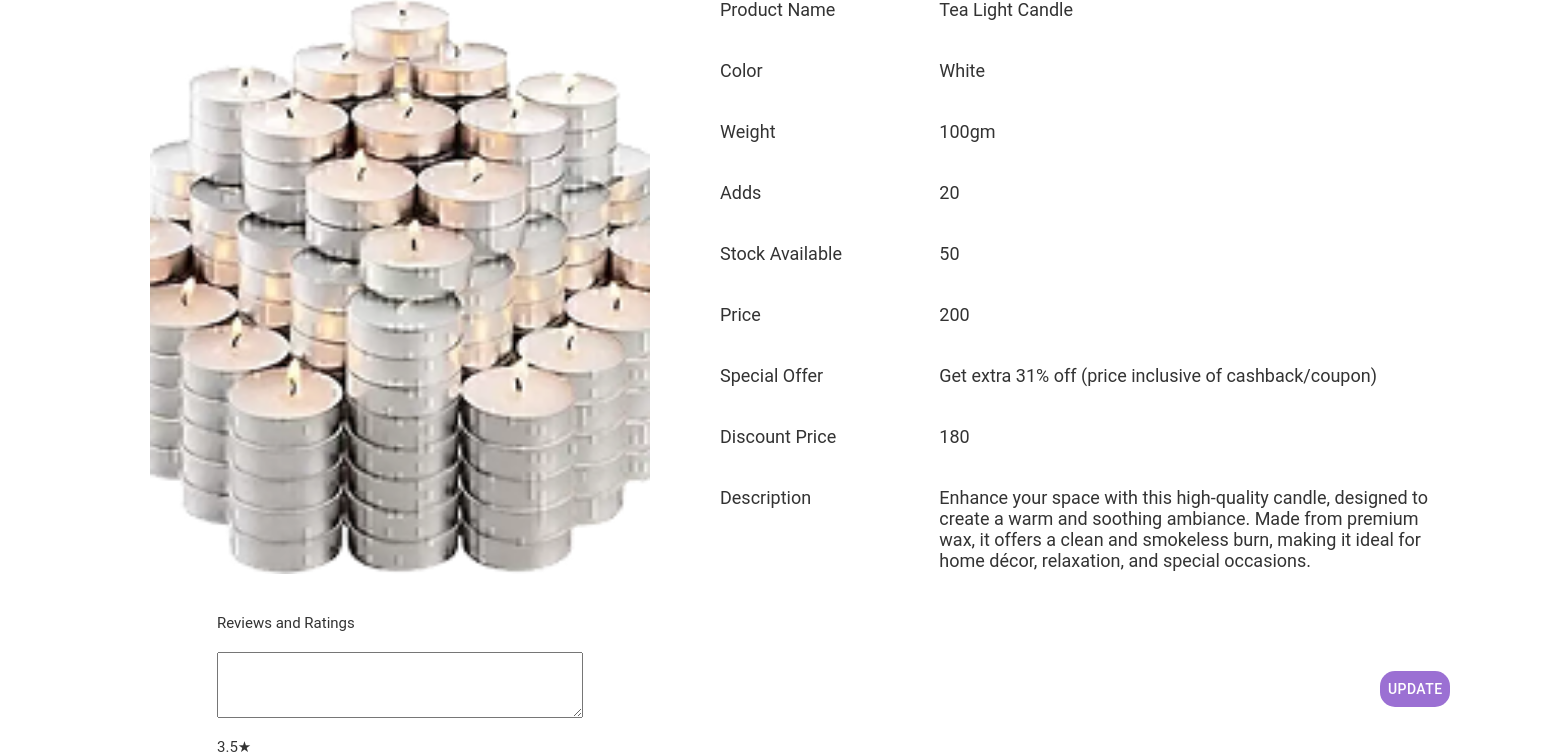
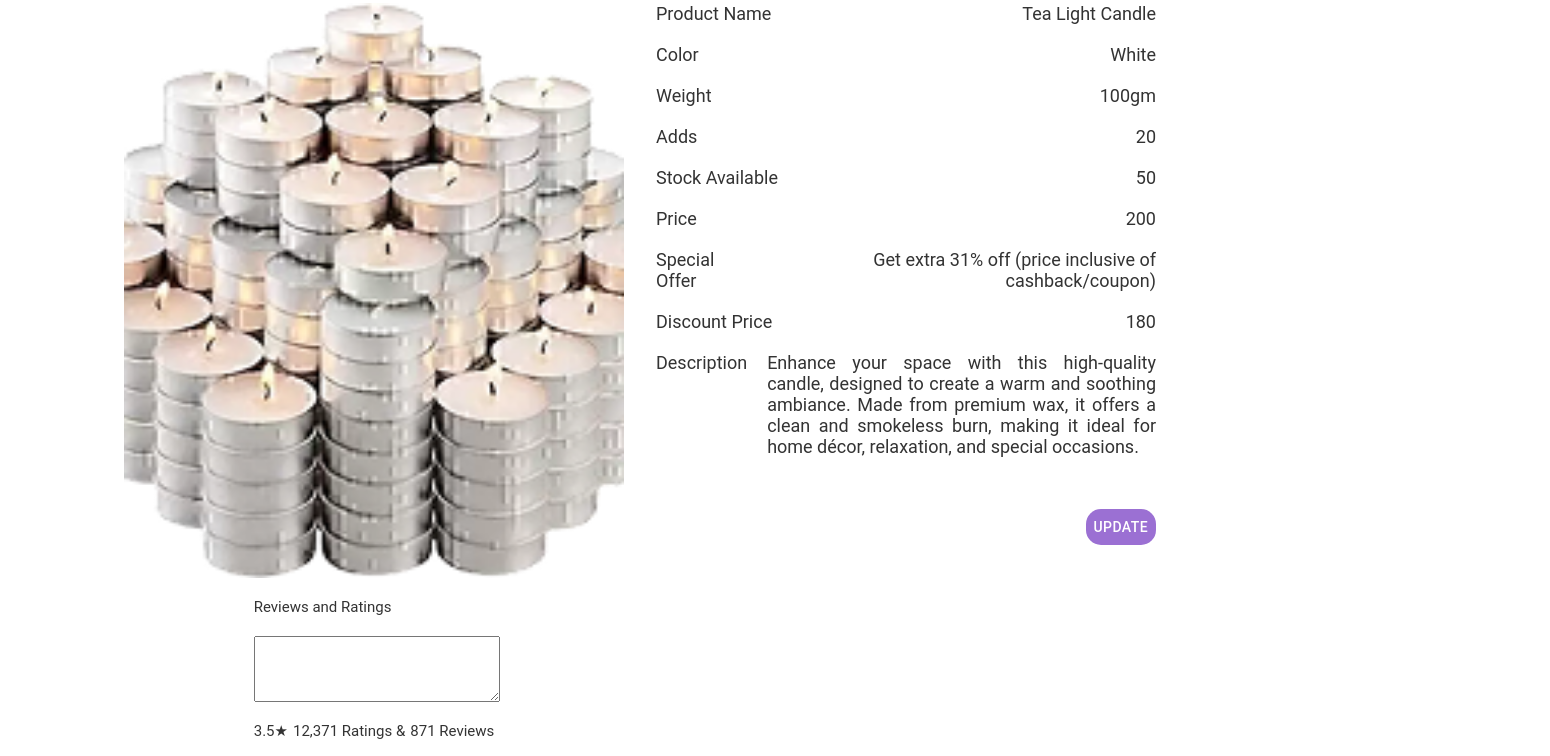
Before and after one commit to srishticampus/LocalBiz, a React (Vite) app in the folder client/: page /local_biz/customer/viewproduct in a window 1280 px wide. Shown: the part 155-911 px from the top of the page, 1550 px wide, since content can reach past the window. Built offline with nearby package versions, Linux system fonts and the light colour scheme.

Commit message:
fe fix prview

```diff
--- a/client/src/components/customer/CustomerProductView.jsx
+++ b/client/src/components/customer/CustomerProductView.jsx
@@ -1,6 +1,6 @@
 import React, { useEffect, useState } from 'react'
 import CustomerNavbar from '../Navbar/CustomerNavbar'
-import { Box, Button, Typography } from '@mui/material';
+import { Box, Button, Typography, Container, Grid } from '@mui/material';
 import coin from "../../assets/image 94.png";
 import Footer from '../Footer/Footer';
 
@@ -13,56 +13,74 @@ const CustomerProductView = () => {
     return (
         <>
             <CustomerNavbar customerdetails={customerDetails} />
-            <Box>
-                <Typography sx={{ fontSize: "24px", fontWeight: "400", ml: "150px" }} variant='h4'>View Products</Typography>
-            </Box>
-            <Box display={"flex"} alignItems={"start"} sx={{ ml: "150px", mt: "60px", gap: "70px" }}>
-                <Box sx={{ gap: "20px" }} display={"flex"} flexDirection={"column"} justifyContent={"center"} alignItems={"center"}>
-                    <Box sx={{ height: "575px", width: "500px" }} component="img" src={coin} alt='coin'></Box>
-                    <Box sx={{ gap: "20px", mt: "20px" ,mb:"50px"}} display={"flex"} flexDirection={"column"} justifyContent={"center"} alignItems={"start"}>
+            <Container maxWidth="lg" sx={{ mt: 4, mb: 4 }}>
+                <Typography sx={{ fontSize: { xs: "20px", md: "24px" }, fontWeight: "400", textAlign: { xs: "center", md: "left" }, mb: 4 }} variant='h4'>View Products</Typography>
+
+                <Grid container spacing={4} justifyContent="center" alignItems="flex-start">
+                    {/* Product Image and Reviews Section */}
+                    <Grid item xs={12} md={6} sx={{ display: "flex", flexDirection: "column", alignItems: "center" }}>
+                        <Box sx={{ height: { xs: "300px", md: "575px" }, width: { xs: "300px", md: "500px" }, maxWidth: "100%" }} component="img" src={coin} alt='coin'></Box>
+                        <Box sx={{ gap: "20px", mt: "20px", mb: "50px", alignItems: { xs: "center", md: "start" } }} display={"flex"} flexDirection={"column"} justifyContent={"center"}>
                             <Typography color='primary' sx={{ fontSize: "15px", fontWeight: "400" }} variant='p'>Reviews and Ratings</Typography>
-                        <textarea rows={4} style={{ width: "360px" }}>
+                            <textarea rows={4} style={{ width: "100%", maxWidth: "360px" }}>
 
                             </textarea>
 
+                            <Box display={"flex"} gap={"5px"}>
                                 <Typography color='primary' sx={{ fontSize: "15px", fontWeight: "400" }} variant='p'>3.5★</Typography>
                                 <Typography color='primary' sx={{ fontSize: "15px", fontWeight: "400" }} variant='p'>12,371 Ratings &</Typography>
                                 <Typography color='primary' sx={{ fontSize: "15px", fontWeight: "400" }} variant='p'>871 Reviews</Typography>
                             </Box>
+                        </Box>
+                    </Grid>
 
+                    {/* Product Details Section */}
+                    <Grid item xs={12} md={6} sx={{ display: "flex", flexDirection: "column", alignItems: { xs: "center", md: "flex-start" } }}>
+                        <Box sx={{ gap: "20px", width: { xs: "100%", md: "500px" }, maxWidth: "100%" }} display={"flex"} flexDirection={"column"} alignItems={"start"}>
+                            <Box display={"flex"} justifyContent={"space-between"} width={"100%"}>
+                                <Typography color='primary' sx={{ fontSize: "18px", fontWeight: "400" }} variant='p'>Product Name</Typography>
+                                <Typography color='primary' sx={{ fontSize: "18px", fontWeight: "400" }} variant='p'>Tea Light Candle</Typography>
                             </Box>
-                <Box sx={{ gap: "80px" }} display={"flex"} justifyContent={"center"} alignItems={"start"}>
-                    <Box sx={{ gap: "40px",width:"500px" }} display={"flex"} flexDirection={"column"} alignItems={"start"}>
-                        <Typography color='primary' sx={{ fontSize: "18px", fontWeight: "400" }} variant='p'>Product Name</Typography>
+                            <Box display={"flex"} justifyContent={"space-between"} width={"100%"}>
                                 <Typography color='primary' sx={{ fontSize: "18px", fontWeight: "400" }} variant='p'>Color</Typography>
+                                <Typography color='primary' sx={{ fontSize: "18px", fontWeight: "400" }} variant='p'>White</Typography>
+                            </Box>
+                            <Box display={"flex"} justifyContent={"space-between"} width={"100%"}>
                                 <Typography color='primary' sx={{ fontSize: "18px", fontWeight: "400" }} variant='p'>Weight</Typography>
+                                <Typography color='primary' sx={{ fontSize: "18px", fontWeight: "400" }} variant='p'>100gm</Typography>
+                            </Box>
+                            <Box display={"flex"} justifyContent={"space-between"} width={"100%"}>
                                 <Typography color='primary' sx={{ fontSize: "18px", fontWeight: "400" }} variant='p'>Adds</Typography>
+                                <Typography color='primary' sx={{ fontSize: "18px", fontWeight: "400" }} variant='p'>20</Typography>
+                            </Box>
+                            <Box display={"flex"} justifyContent={"space-between"} width={"100%"}>
                                 <Typography color='primary' sx={{ fontSize: "18px", fontWeight: "400" }} variant='p'>Stock Available</Typography>
+                                <Typography color='primary' sx={{ fontSize: "18px", fontWeight: "400" }} variant='p'>50</Typography>
+                            </Box>
+                            <Box display={"flex"} justifyContent={"space-between"} width={"100%"}>
                                 <Typography color='primary' sx={{ fontSize: "18px", fontWeight: "400" }} variant='p'>Price</Typography>
+                                <Typography color='primary' sx={{ fontSize: "18px", fontWeight: "400" }} variant='p'>200</Typography>
+                            </Box>
+                            <Box display={"flex"} justifyContent={"space-between"} width={"100%"}>
                                 <Typography color='primary' sx={{ fontSize: "18px", fontWeight: "400" }} variant='p'>Special Offer</Typography>
+                                <Typography color='primary' sx={{ fontSize: "18px", fontWeight: "400",textAlign:"end" }} variant='p'>Get extra 31% off (price inclusive of cashback/coupon)</Typography>
+                            </Box>
+                            <Box display={"flex"} justifyContent={"space-between"} width={"100%"}>
                                 <Typography color='primary' sx={{ fontSize: "18px", fontWeight: "400" }} variant='p'>Discount Price</Typography>
+                                <Typography color='primary' sx={{ fontSize: "18px", fontWeight: "400" }} variant='p'>180</Typography>
+                            </Box>
+                            <Box display={"flex"} justifyContent={"space-between"} gap={"20px"} width={"100%"}>
                                 <Typography color='primary' sx={{ fontSize: "18px", fontWeight: "400" }} variant='p'>Description</Typography>
+                                <Typography color='primary' sx={{ fontSize: "18px", fontWeight: "400",textAlign:'justify' }} variant='p'>Enhance your space with this high-quality candle, designed to create a warm and soothing ambiance. Made from premium wax, it offers a clean and smokeless burn, making it ideal for home décor, relaxation, and special occasions.</Typography>
                             </Box>
-                    <Box display={"flex"} flexDirection={"column"} alignItems={"end"} sx={{gap:'100px',mr:"100px"}}>
-                        <Box sx={{ gap: "40px" }} display={"flex"} flexDirection={"column"} alignItems={"start"}>
-                        <Typography color='primary' sx={{ fontSize: "18px", fontWeight: "400" }} variant='p'>Tea Light Candle</Typography>
-                        <Typography color='primary' sx={{ fontSize: "18px", fontWeight: "400" }} variant='p'>White</Typography>
-                        <Typography color='primary' sx={{ fontSize: "18px", fontWeight: "400" }} variant='p'>100gm</Typography>
-                        <Typography color='primary' sx={{ fontSize: "18px", fontWeight: "400" }} variant='p'>20</Typography>
-                        <Typography color='primary' sx={{ fontSize: "18px", fontWeight: "400" }} variant='p'>50</Typography>
-                        <Typography color='primary' sx={{ fontSize: "18px", fontWeight: "400" }} variant='p'>200</Typography>
-                        <Typography color='primary' sx={{ fontSize: "18px", fontWeight: "400" }} variant='p'>Get extra 31% off (price inclusive of cashback/coupon)</Typography>
-                        <Typography color='primary' sx={{ fontSize: "18px", fontWeight: "400" }} variant='p'>180</Typography>
-                        <Typography color='primary' sx={{ fontSize: "18px", fontWeight: "400" }} variant='p'>Enhance your space with this high-quality candle, designed to create a warm and soothing ambiance. Made from premium wax, it offers a clean and smokeless burn, making it ideal for home décor, relaxation, and special occasions.</Typography>
-                        </Box>
-                        <Button sx={{background:"#9B70D3",color:"white",  borderRadius: "15px"}}>
+                            <Button sx={{ background: "#9B70D3", color: "white", borderRadius: "15px", alignSelf: "flex-end", mt: 4 }}>
                                 update
                             </Button>
-
                         </Box>
-                </Box>
-            </Box>
-            <Footer/>
+                    </Grid>
+                </Grid>
+            </Container>
+            <Footer />
 
         </>
     )
```
Lines whose indentation alone changed are shown as unchanged.
